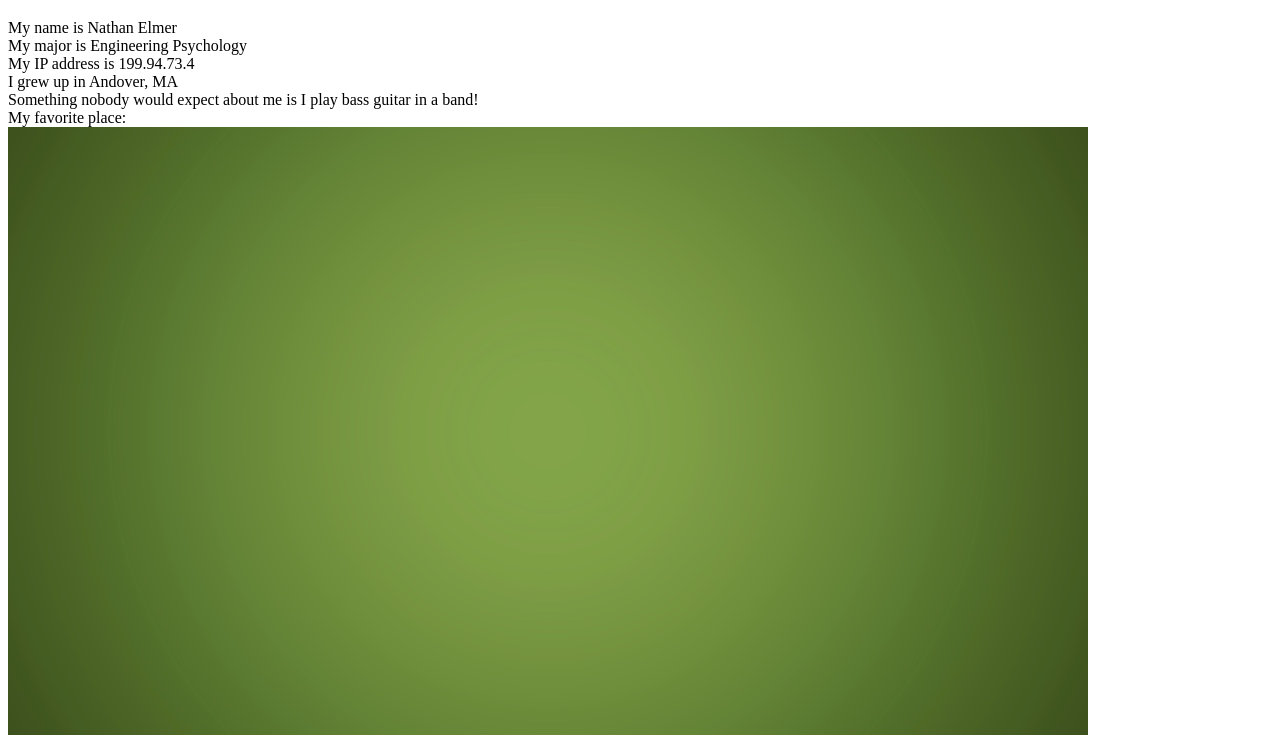
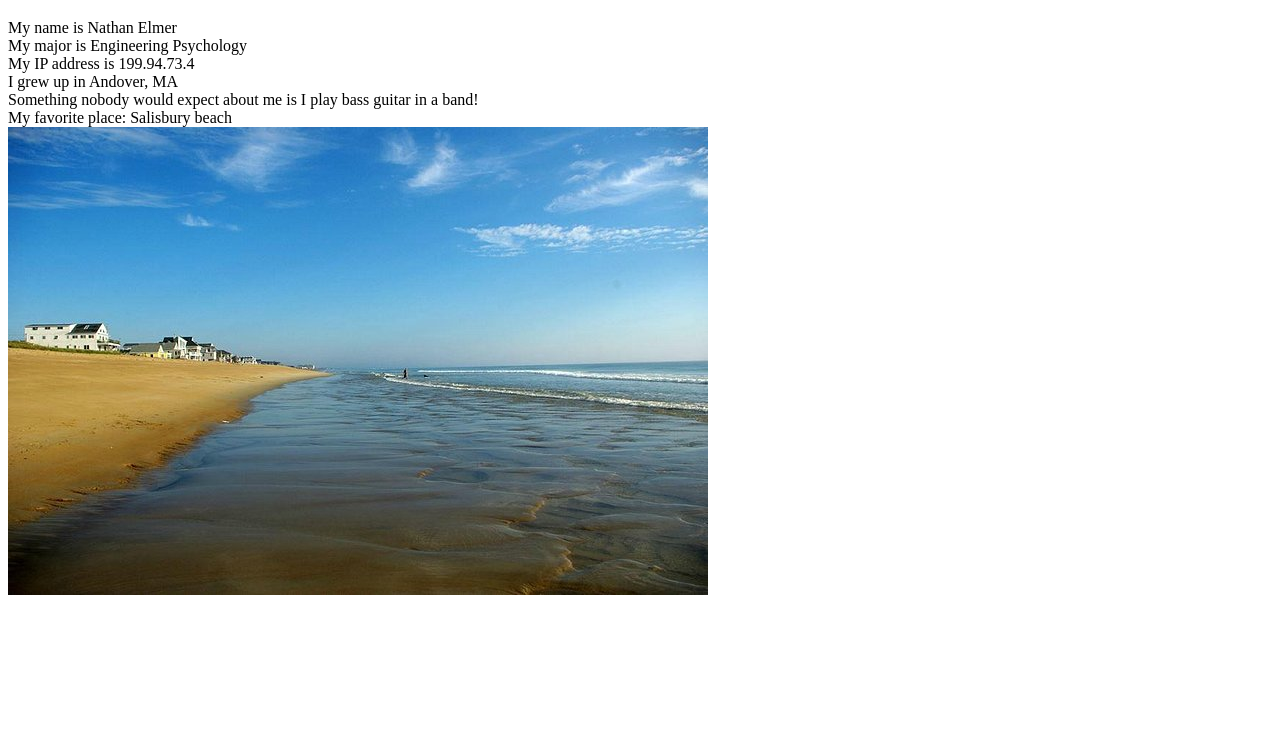
Before and after one commit to nathan-elmer/CS20, a plain HTML site: page index.html in a window 1280 px wide. Shown: the part 61-808 px from the top of the page. Drawn offline with Linux system fonts and the light colour scheme.

Commit message:
Update index.html
Change placeholder image to real image

```diff
--- a/index.html
+++ b/index.html
@@ -9,7 +9,7 @@
       My IP address is 199.94.73.4<br>
       I grew up in Andover, MA<br>
       Something nobody would expect about me is I play bass guitar in a band!<br>
-      My favorite place:<br>
-      <img src="green.JPG" alt="Test">
+      My favorite place: Salisbury beach<br>
+      <img src="salisbury-beach.jpg" alt="Test">
   </body>
 </html>
```
